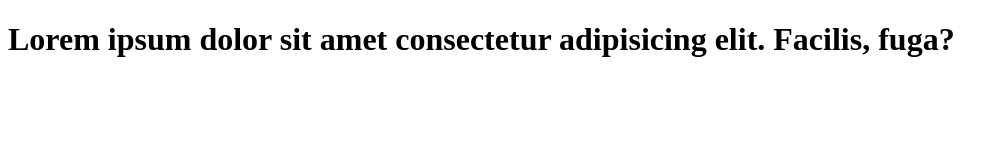
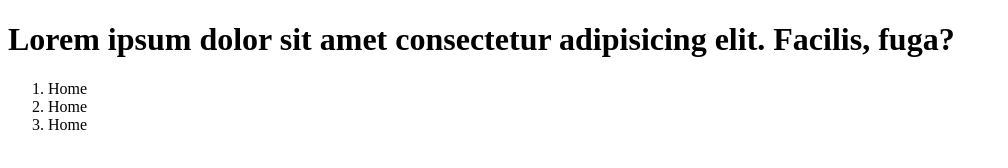
Before and after one commit to iWasimDawoodShaik/learn-git, a plain HTML site: page index.html in a window 1280 px wide. Shown: the whole page, without its empty margins (0-1008 px from the left). Drawn offline with Linux system fonts and the light colour scheme.

Commit message:
update index

```diff
--- a/index.html
+++ b/index.html
@@ -7,5 +7,10 @@
 </head>
 <body>
     <h1>Lorem ipsum dolor sit amet consectetur adipisicing elit. Facilis, fuga?</h1>
+    <ol>
+        <li>Home</li>
+        <li>Home</li>
+        <li>Home</li>
+    </ol>
 </body>
 </html>
```
